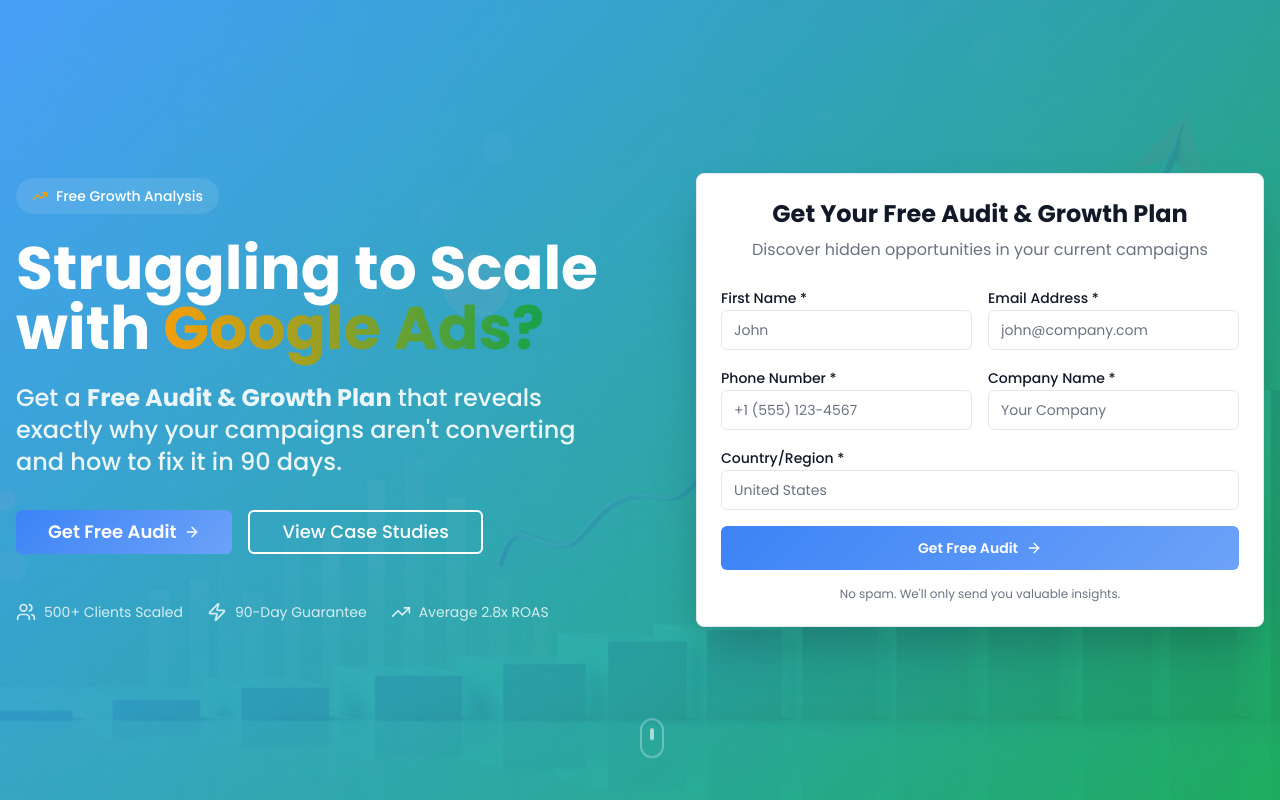
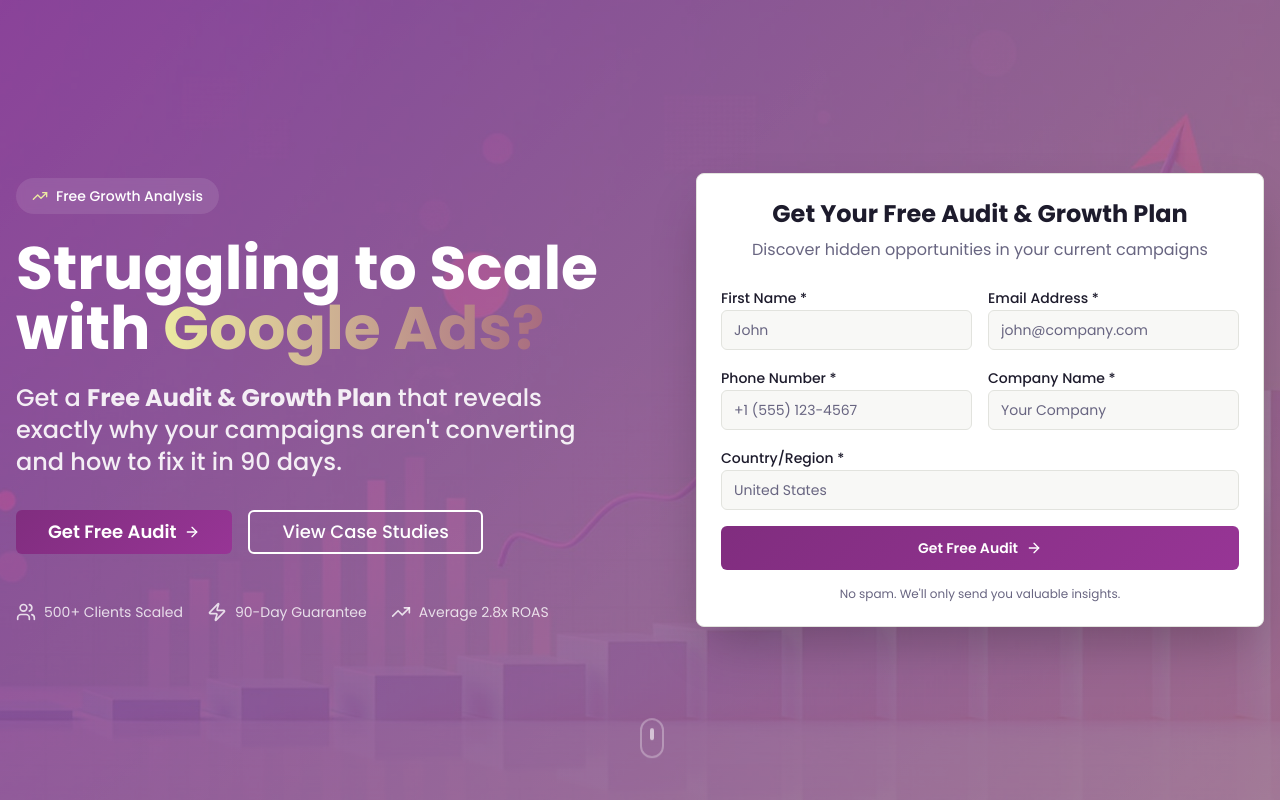
Before and after one commit to talknlock375/growth-guarantee-labs, a React (Vite) app: page / in a window 1280 px wide. Shown: the top 800 px of the page. Built offline with nearby package versions, Linux system fonts and the light colour scheme.

Commit message:
Apply new color palette
Update landing page colors to use the provided palette, ensuring high contrast and visual appeal.

```diff
--- a/src/index.css
+++ b/src/index.css
@@ -8,42 +8,42 @@ All colors MUST be HSL.
 
 @layer base {
   :root {
-    --background: 0 0% 100%;
-    --foreground: 221 39% 11%;
+    --background: 65 13% 97%;
+    --foreground: 246 24% 14%;
 
-    --card: 0 0% 100%;
-    --card-foreground: 221 39% 11%;
+    --card: 65 13% 97%;
+    --card-foreground: 246 24% 14%;
 
-    --popover: 0 0% 100%;
-    --popover-foreground: 221 39% 11%;
+    --popover: 65 13% 97%;
+    --popover-foreground: 246 24% 14%;
 
-    --primary: 217 91% 60%;
-    --primary-foreground: 0 0% 100%;
+    --primary: 301 48% 34%;
+    --primary-foreground: 65 13% 97%;
 
-    --secondary: 210 40% 96%;
-    --secondary-foreground: 221 39% 11%;
+    --secondary: 340 26% 54%;
+    --secondary-foreground: 65 13% 97%;
 
-    --muted: 220 14% 96%;
-    --muted-foreground: 220 9% 46%;
+    --muted: 65 10% 92%;
+    --muted-foreground: 246 12% 45%;
 
-    --accent: 220 14% 96%;
-    --accent-foreground: 221 39% 11%;
+    --accent: 58 67% 78%;
+    --accent-foreground: 246 24% 14%;
 
     --destructive: 0 84% 60%;
     --destructive-foreground: 0 0% 100%;
 
-    --border: 220 13% 91%;
-    --input: 220 13% 91%;
-    --ring: 217 91% 60%;
+    --border: 65 8% 88%;
+    --input: 65 8% 88%;
+    --ring: 301 48% 34%;
 
-    --success: 142 76% 36%;
-    --success-foreground: 0 0% 100%;
+    --success: 340 26% 54%;
+    --success-foreground: 65 13% 97%;
 
-    --warning: 38 92% 50%;
-    --warning-foreground: 0 0% 100%;
+    --warning: 58 67% 78%;
+    --warning-foreground: 246 24% 14%;
 
-    --gradient-hero: linear-gradient(135deg, 217 91% 60%, 142 76% 36%);
-    --gradient-cta: linear-gradient(135deg, 217 91% 60%, 217 91% 70%);
+    --gradient-hero: linear-gradient(135deg, hsl(301 48% 34%), hsl(340 26% 54%));
+    --gradient-cta: linear-gradient(135deg, hsl(301 48% 34%), hsl(301 48% 40%));
 
     --radius: 0.5rem;
 
@@ -58,41 +58,41 @@ All colors MUST be HSL.
   }
 
   .dark {
-    --background: 222.2 84% 4.9%;
-    --foreground: 210 40% 98%;
+    --background: 246 24% 10%;
+    --foreground: 65 13% 97%;
 
-    --card: 222.2 84% 4.9%;
-    --card-foreground: 210 40% 98%;
+    --card: 246 24% 10%;
+    --card-foreground: 65 13% 97%;
 
-    --popover: 222.2 84% 4.9%;
-    --popover-foreground: 210 40% 98%;
+    --popover: 246 24% 10%;
+    --popover-foreground: 65 13% 97%;
 
-    --primary: 210 40% 98%;
-    --primary-foreground: 222.2 47.4% 11.2%;
+    --primary: 58 67% 78%;
+    --primary-foreground: 246 24% 10%;
 
-    --secondary: 217.2 32.6% 17.5%;
-    --secondary-foreground: 210 40% 98%;
+    --secondary: 301 48% 34%;
+    --secondary-foreground: 65 13% 97%;
 
-    --muted: 217.2 32.6% 17.5%;
-    --muted-foreground: 215 20.2% 65.1%;
+    --muted: 246 20% 15%;
+    --muted-foreground: 65 8% 70%;
 
-    --accent: 217.2 32.6% 17.5%;
-    --accent-foreground: 210 40% 98%;
+    --accent: 340 26% 54%;
+    --accent-foreground: 65 13% 97%;
 
-    --destructive: 0 62.8% 30.6%;
-    --destructive-foreground: 210 40% 98%;
+    --destructive: 0 84% 60%;
+    --destructive-foreground: 0 0% 100%;
 
-    --border: 217.2 32.6% 17.5%;
-    --input: 217.2 32.6% 17.5%;
-    --ring: 212.7 26.8% 83.9%;
-    --sidebar-background: 240 5.9% 10%;
-    --sidebar-foreground: 240 4.8% 95.9%;
-    --sidebar-primary: 224.3 76.3% 48%;
-    --sidebar-primary-foreground: 0 0% 100%;
-    --sidebar-accent: 240 3.7% 15.9%;
-    --sidebar-accent-foreground: 240 4.8% 95.9%;
-    --sidebar-border: 240 3.7% 15.9%;
-    --sidebar-ring: 217.2 91.2% 59.8%;
+    --border: 246 15% 20%;
+    --input: 246 15% 20%;
+    --ring: 58 67% 78%;
+    --sidebar-background: 246 24% 8%;
+    --sidebar-foreground: 65 13% 97%;
+    --sidebar-primary: 58 67% 78%;
+    --sidebar-primary-foreground: 246 24% 10%;
+    --sidebar-accent: 246 20% 15%;
+    --sidebar-accent-foreground: 65 13% 97%;
+    --sidebar-border: 246 15% 20%;
+    --sidebar-ring: 58 67% 78%;
   }
 }
 
@@ -108,15 +108,15 @@ All colors MUST be HSL.
 
 @layer components {
   .gradient-hero {
-    background: linear-gradient(135deg, hsl(var(--primary)), hsl(var(--success)));
+    background: linear-gradient(135deg, hsl(301 48% 34%), hsl(340 26% 54%));
   }
 
   .gradient-cta {
-    background: linear-gradient(135deg, hsl(var(--primary)), hsl(217 91% 70%));
+    background: linear-gradient(135deg, hsl(301 48% 34%), hsl(301 48% 40%));
   }
 
   .text-gradient {
-    background: linear-gradient(135deg, hsl(var(--primary)), hsl(var(--success)));
+    background: linear-gradient(135deg, hsl(301 48% 34%), hsl(340 26% 54%));
     -webkit-background-clip: text;
     -webkit-text-fill-color: transparent;
     background-clip: text;
```
